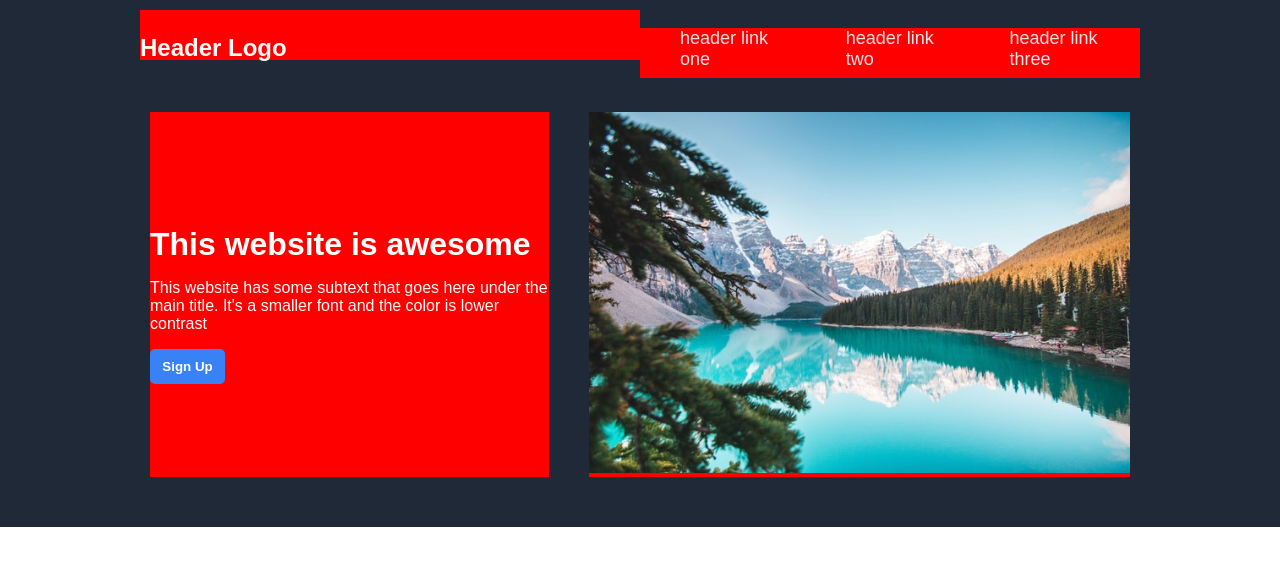
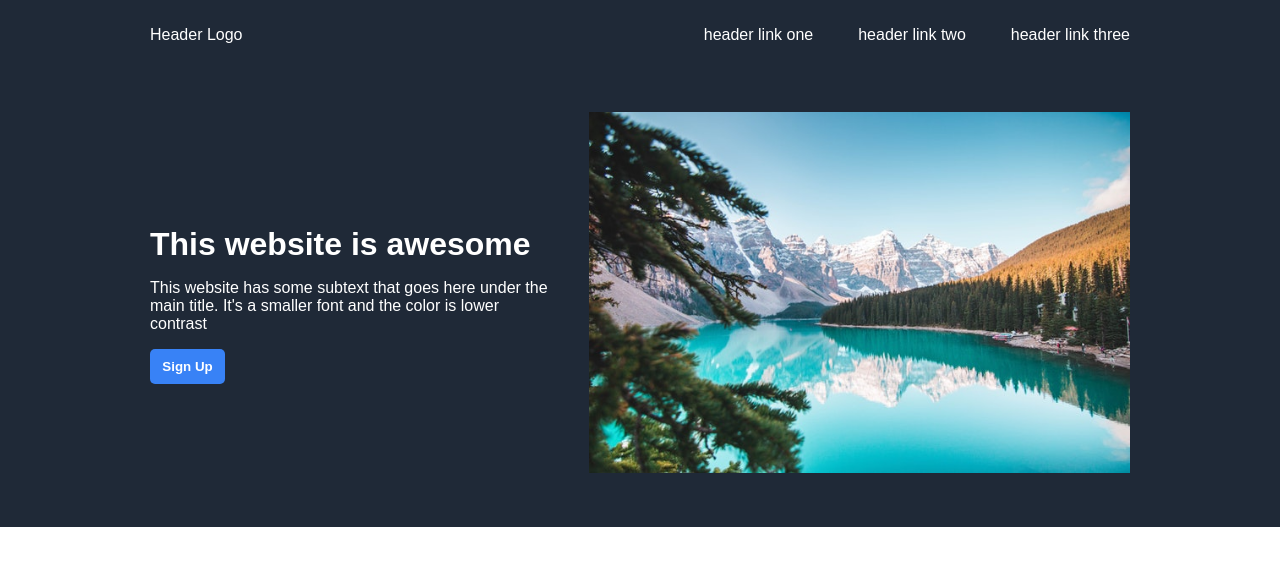
Before and after one commit to Shuesh/odin-landing, a plain HTML site: page index.html in a window 1280 px wide. Shown: the top 564 px of the page. Drawn offline with Linux system fonts and the light colour scheme.

Commit message:
Fix header section, but doesn't line up with landing

```diff
--- a/style.css
+++ b/style.css
@@ -8,30 +8,33 @@
 header{
     background-color: #1F2937;
     display: flex;
-    padding: 10px 40px 10px 40px;
+    padding: 10px 50px 10px 50px;
     margin: -8px -8px -8px -8px;
+    color: white;
 }
 
 #logo {
     width: 50%;
     margin-left: 100px;
-    text-align: left;
-    color: white;
-    background-color: red;
+    display: flex;
+    align-items: center;
 }
 
 #header-links {
     width: 50%;
-    color: white;
     margin-right: 100px;
+    display: flex;
+    justify-content: right;
+    align-items: center;
 }
 
 #header-links ul {
+    width: 100%;
     display: flex;
     flex-direction: row;
-    justify-content: space-between;
+    gap: 10%;
     list-style: none;
-    background-color: red;
+    justify-content: right;
 }
 
 
--- a/test.css
+++ b/test.css
@@ -2,40 +2,38 @@
     font-family: sans-serif;
 }
 
+
+
 header{
     background-color: #1F2937;
     display: flex;
-    padding: 10px 40px 10px 40px;
+    padding: 10px 50px 10px 50px;
     margin: -8px -8px -8px -8px;
+    color: white;
 }
 
 #logo {
     width: 50%;
-    height: 50px;
     margin-left: 100px;
-    text-align: left;
-    color: #F9FAF8;
-    font-size: 24px;
-    font-weight: bold;
-    background-color: red;
+    display: flex;
+    align-items: center;
 }
 
 #header-links {
     width: 50%;
-    height: 50px;
-    color: #E5E7EB;
-    font-size: 18px;
     margin-right: 100px;
+    display: flex;
+    justify-content: right;
+    align-items: center;
 }
 
 #header-links ul {
+    width: 100%;
     display: flex;
     flex-direction: row;
-    justify-content: right;
     gap: 10%;
     list-style: none;
-    height: 50px;
-    background-color: red;
+    justify-content: right;
 }
 
 
@@ -58,7 +56,6 @@ header{
     justify-content: center;
     margin-left: 100px;
     color: white;
-    background-color: red;
 }
 
 #landing-text h1 {
@@ -78,7 +75,6 @@ header{
 
 #landing-pic {
     margin-right: 100px;
-    background-color: red;
 }
 
 #landing-pic img{
```
